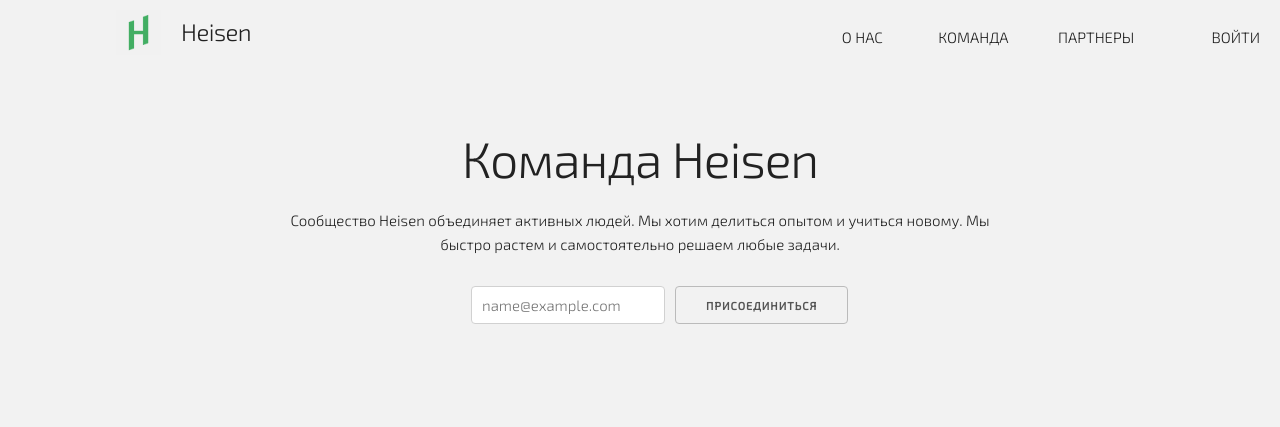
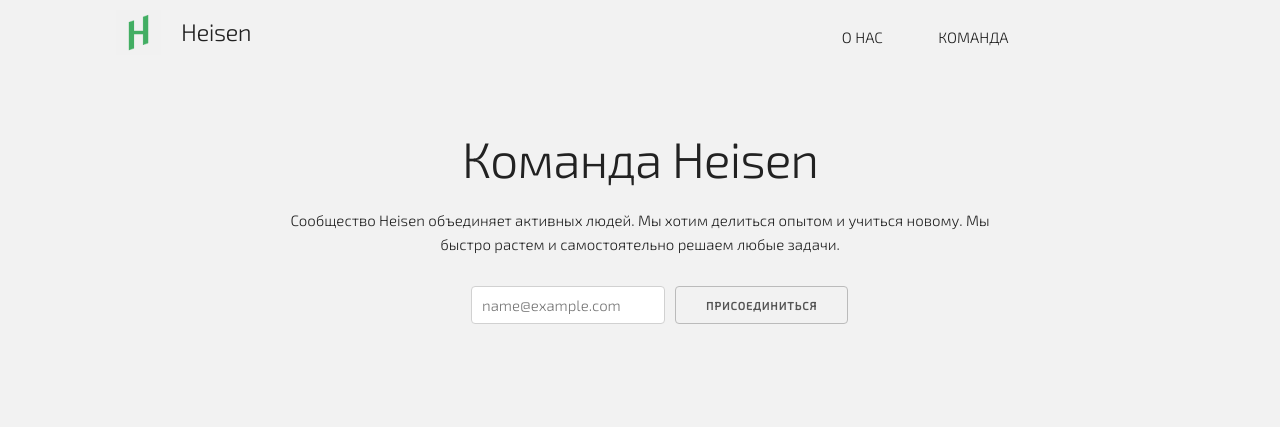
Before and after one commit to evgenity/heisen, a Django app: page / in a window 1280 px wide. Shown: the top 427 px of the page. Run offline with Django 3.2, Linux system fonts and the light colour scheme; some libraries are stand-ins or nearby versions; some web fonts are replaced.

Commit message:
add helpdesk, devjoke

```diff
--- a/heisen/heisen/templates/main_template.html
+++ b/heisen/heisen/templates/main_template.html
@@ -2,6 +2,7 @@
 <!DOCTYPE html>
 <html lang="en">
 <head>
+  <!-- Вы прям хакир, вступайте в сообщество немедленно! -->
   <meta charset="utf-8">
   <title>{% block title%}{% endblock %}</title>
   <meta name="google-site-verification" content="m6sYi9Zzvin2ojzxtYhRTErhmUIhJJViPzwcQM1VEdM" />
@@ -73,6 +74,12 @@
   <script src="https://apis.google.com/js/platform.js" async defer>
   {lang: 'ru'}
 </script>
+
+<!-- Start of heisenhelp Zendesk Widget script -->
+<script>/*<![CDATA[*/window.zEmbed||function(e,t){var n,o,d,i,s,a=[],r=document.createElement("iframe");window.zEmbed=function(){a.push(arguments)},window.zE=window.zE||window.zEmbed,r.src="javascript:false",r.title="",r.role="presentation",(r.frameElement||r).style.cssText="display: none",d=document.getElementsByTagName("script"),d=d[d.length-1],d.parentNode.insertBefore(r,d),i=r.contentWindow,s=i.document;try{o=s}catch(e){n=document.domain,r.src='javascript:var d=document.open();d.domain="'+n+'";void(0);',o=s}o.open()._l=function(){var e=this.createElement("script");n&&(this.domain=n),e.id="js-iframe-async",e.src="https://assets.zendesk.com/embeddable_framework/main.js",this.t=+new Date,this.zendeskHost="heisenhelp.zendesk.com",this.zEQueue=a,this.body.appendChild(e)},o.write('<body onload="document._l();">'),o.close()}();
+/*]]>*/</script>
+<!-- End of heisenhelp Zendesk Widget script -->
+
 </head>
 <body>
     <div class="row nav-main header">
@@ -102,7 +109,7 @@
           </div>
         </div>
 
-        <div class="three columns mob-nav-2 p-nav">
+<!--         <div class="three columns mob-nav-2 p-nav">
           <div >
             <a href="/partners/" title="">Партнеры</a>
           </div>
@@ -118,7 +125,7 @@
         </div>
         {% endif %}
 
-        </div>
+        </div> -->
 
       </div>
     </div>
@@ -152,12 +159,14 @@
           <div class="three columns share-button">
             <a href="https://heisenspaces.slack.com" target="_blank"><i class="fa fa-slack" aria-hidden="true"></i></a>
           </div>
-          <!-- <div class="four columns share-button">
+          <!--
+          <div class="four columns share-button">
             <a href="https://heisenspaces.slack.com" target="_blank"><i class="fa fa-twitter" aria-hidden="true"></i></a>
           </div>
           <div class="four columns share-button">
             <a href="https://heisenspaces.slack.com" target="_blank"><i class="fa fa-facebook" aria-hidden="true"></i></a>
-          </div> -->
+          </div>
+          -->
           <div class="three columns share-button">
             <a class="twitter-share-button" href="https://twitter.com/intent/tweet?text=@heisenhub%20is%20recruiting%20new%20members"><i class="fa fa-twitter" aria-hidden="true"></i></a>
           </div>
```
